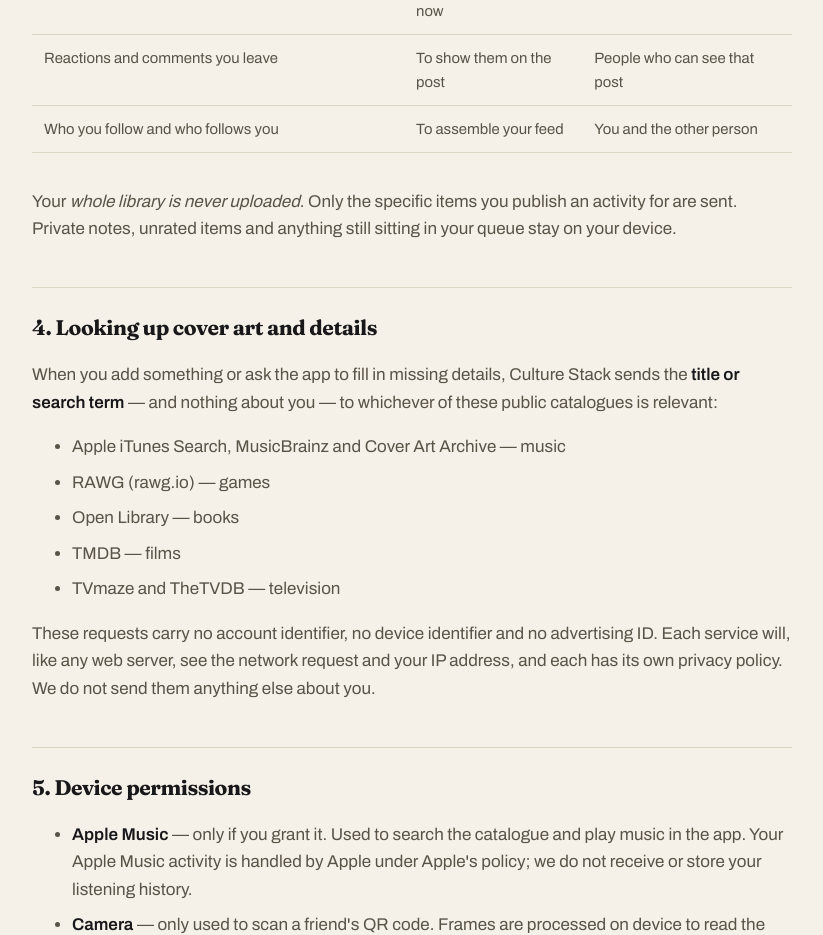
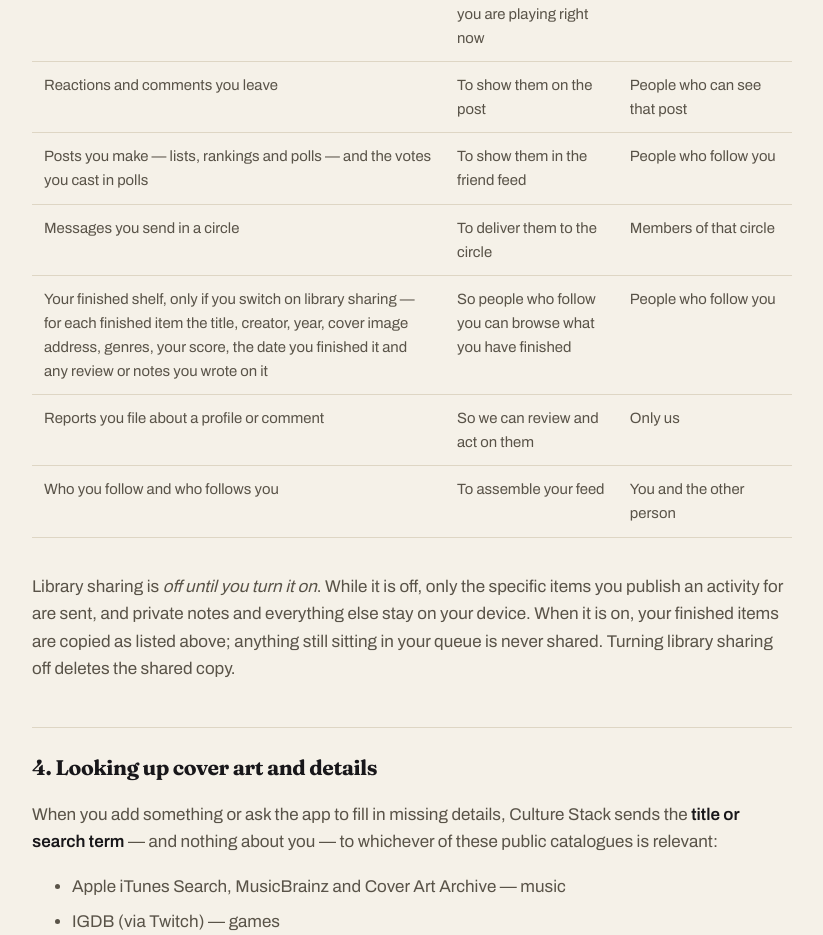
Before and after one commit to ncorse-create/culturestack, a plain HTML site: page privacy.html in a window 1280 px wide. Shown: the part 1865-2800 px from the top of the page, without its empty margins (228-1051 px from the left). Drawn offline with Linux system fonts and the light colour scheme.

Commit message:
Match the policy to build 119: library sharing, posts, circles, IGDB
Library sharing uploads finished items when switched on, so the policy can
no longer say the library is never uploaded. Lists posts, polls, circle
messages and reports among stored data, restores IGDB for games, and drops
TMDB and HowLongToBeat, which the app no longer calls.

Co-Authored-By: Claude Opus 5.5 <noreply@anthropic.com>
Claude-Session: https://claude.ai/code/session_01ESatH4neMWyPDEEbXsdHKe

```diff
--- a/privacy.html
+++ b/privacy.html
@@ -32,7 +32,7 @@
 <main class="wrap wrap--narrow legal">
 <p class="eyebrow">Culture Stack</p>
   <h1>Privacy Policy</h1>
-  <p class="updated">Effective 28 July 2026</p>
+  <p class="updated">Effective 20 November 2026</p>
 
 
 <div class="summary">
@@ -61,15 +61,15 @@
 </p>
 <p>
   That is your private iCloud storage. We have no access to it, no ability to read it, and no
-  server that receives it. If you turn iCloud off, your library simply stays local to the device.
+  server that receives it, unless you switch on library sharing (section 3). If you turn iCloud off, your library simply stays local to the device.
   Apple's handling of iCloud data is governed by
   <a href="https://www.apple.com/legal/privacy/">Apple's Privacy Policy</a>.
 </p>
 
 <h2>3. The social features are opt-in</h2>
 <p>
-  Culture Stack has an optional social layer — a friend feed, reactions, comments, circles and
-  profiles. <strong>None of it runs until you sign in.</strong> If you never sign in, no account is
+  Culture Stack has an optional social layer — a friend feed, posts and polls, reactions, comments,
+  circles with their chat, profiles and optional library sharing. <strong>None of it runs until you sign in.</strong> If you never sign in, no account is
   created and nothing about you leaves your device except the metadata lookups described in
   section 4.
 </p>
@@ -111,6 +111,28 @@
     <td>People who can see that post</td>
   </tr>
   <tr>
+    <td>Posts you make — lists, rankings and polls — and the votes you cast in polls</td>
+    <td>To show them in the friend feed</td>
+    <td>People who follow you</td>
+  </tr>
+  <tr>
+    <td>Messages you send in a circle</td>
+    <td>To deliver them to the circle</td>
+    <td>Members of that circle</td>
+  </tr>
+  <tr>
+    <td>Your finished shelf, only if you switch on library sharing — for each finished item the
+        title, creator, year, cover image address, genres, your score, the date you finished it
+        and any review or notes you wrote on it</td>
+    <td>So people who follow you can browse what you have finished</td>
+    <td>People who follow you</td>
+  </tr>
+  <tr>
+    <td>Reports you file about a profile or comment</td>
+    <td>So we can review and act on them</td>
+    <td>Only us</td>
+  </tr>
+  <tr>
     <td>Who you follow and who follows you</td>
     <td>To assemble your feed</td>
     <td>You and the other person</td>
@@ -118,9 +140,10 @@
 </table>
 </div>
 <p>
-  Your <em>whole library is never uploaded</em>. Only the specific items you publish an activity
-  for are sent. Private notes, unrated items and anything still sitting in your queue stay on your
-  device.
+  Library sharing is <em>off until you turn it on</em>. While it is off, only the specific items
+  you publish an activity for are sent, and private notes and everything else stay on your device.
+  When it is on, your finished items are copied as listed above; anything still sitting in your
+  queue is never shared. Turning library sharing off deletes the shared copy.
 </p>
 
 <h2>4. Looking up cover art and details</h2>
@@ -131,10 +154,11 @@
 </p>
 <ul>
   <li>Apple iTunes Search, MusicBrainz and Cover Art Archive — music</li>
-  <li>RAWG (rawg.io) — games</li>
-  <li>Open Library — books</li>
-  <li>TMDB — films</li>
+  <li>IGDB (via Twitch) — games</li>
+  <li>Open Library and Google Books — books</li>
+  <li>Apple iTunes Search — films</li>
   <li>TVmaze and TheTVDB — television</li>
+  <li>Wikidata and Wikipedia — credits, background and where a title is streaming</li>
 </ul>
 <p>
   These requests carry no account identifier, no device identifier and no advertising ID. Each
```
Also changed, not shown: support.html (+1 -1 lines), terms.html (+4 -5 lines).
